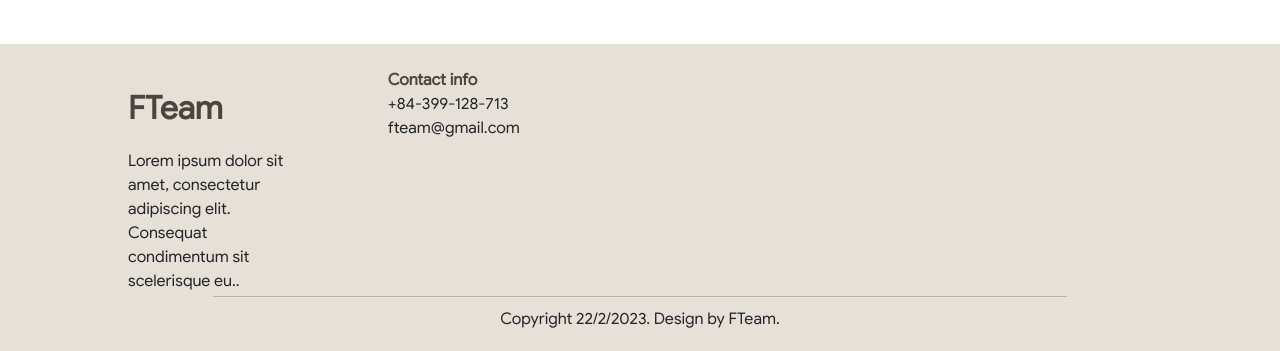
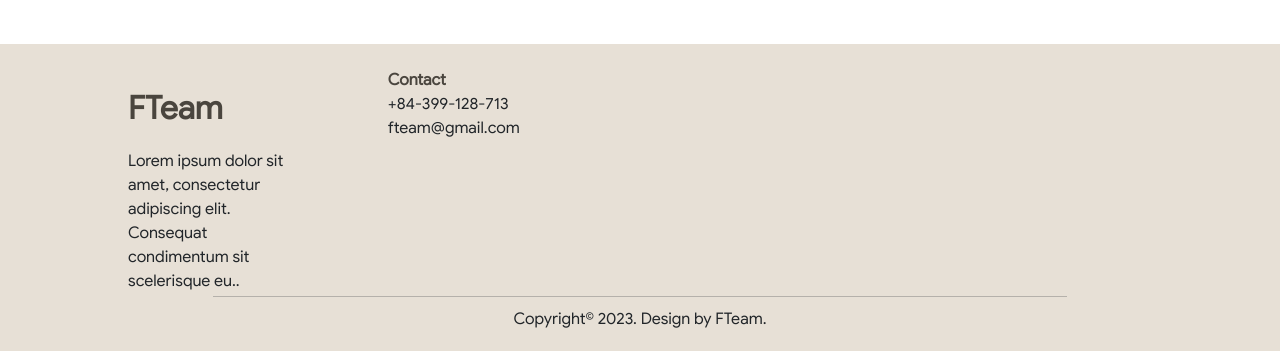
Before and after one commit to dinhphuc1309/ReactJS_Web_SellClothes, a React (Create React App) app: page / in a window 1280 px wide. Shown: the part 1021-1372 px from the top of the page. Built offline with nearby package versions, Linux system fonts and the light colour scheme; no server answers.

Commit message:
chỉnh sửa footer xíu

```diff
--- a/src/layouts/components/Footer/index.jsx
+++ b/src/layouts/components/Footer/index.jsx
@@ -8,9 +8,6 @@ const cx = classNames.bind(styles);
 
 function Footer() {
   const current = new Date();
-  const date = `${current.getDate()}/${
-    current.getMonth() + 1
-  }/${current.getFullYear()}`;
 
   return (
     <footer className={cx("wrapper")}>
@@ -21,7 +18,7 @@ function Footer() {
             <p>{config.texts.describe}</p>
           </Col>
           <Col md={{ span: 2, offset: 1 }}>
-            <strong>Contact info</strong>
+            <strong>{config.texts.titleContact}</strong>
             <p>
               {config.texts.numberPhone}
               <br />
@@ -32,7 +29,8 @@ function Footer() {
         <Col sm={10} className={`${cx("copy-right")} mx-auto text-center`}>
           <hr />
           <p>
-            Copyright {date}. Design by {config.texts.logo}.
+            Copyright&copy; {current.getFullYear()}. Design by{" "}
+            {config.texts.logo}.
           </p>
         </Col>
       </div>
```
